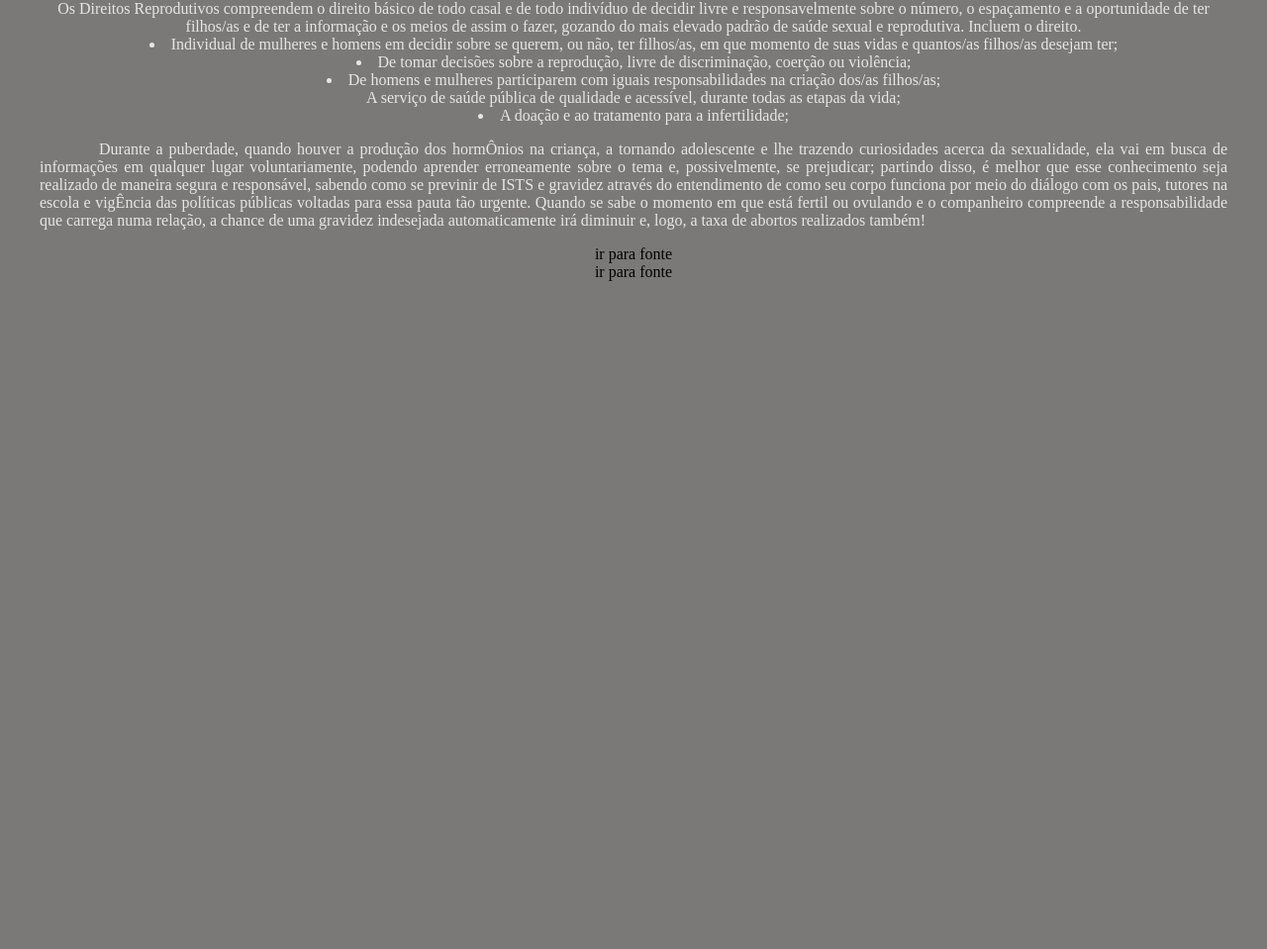
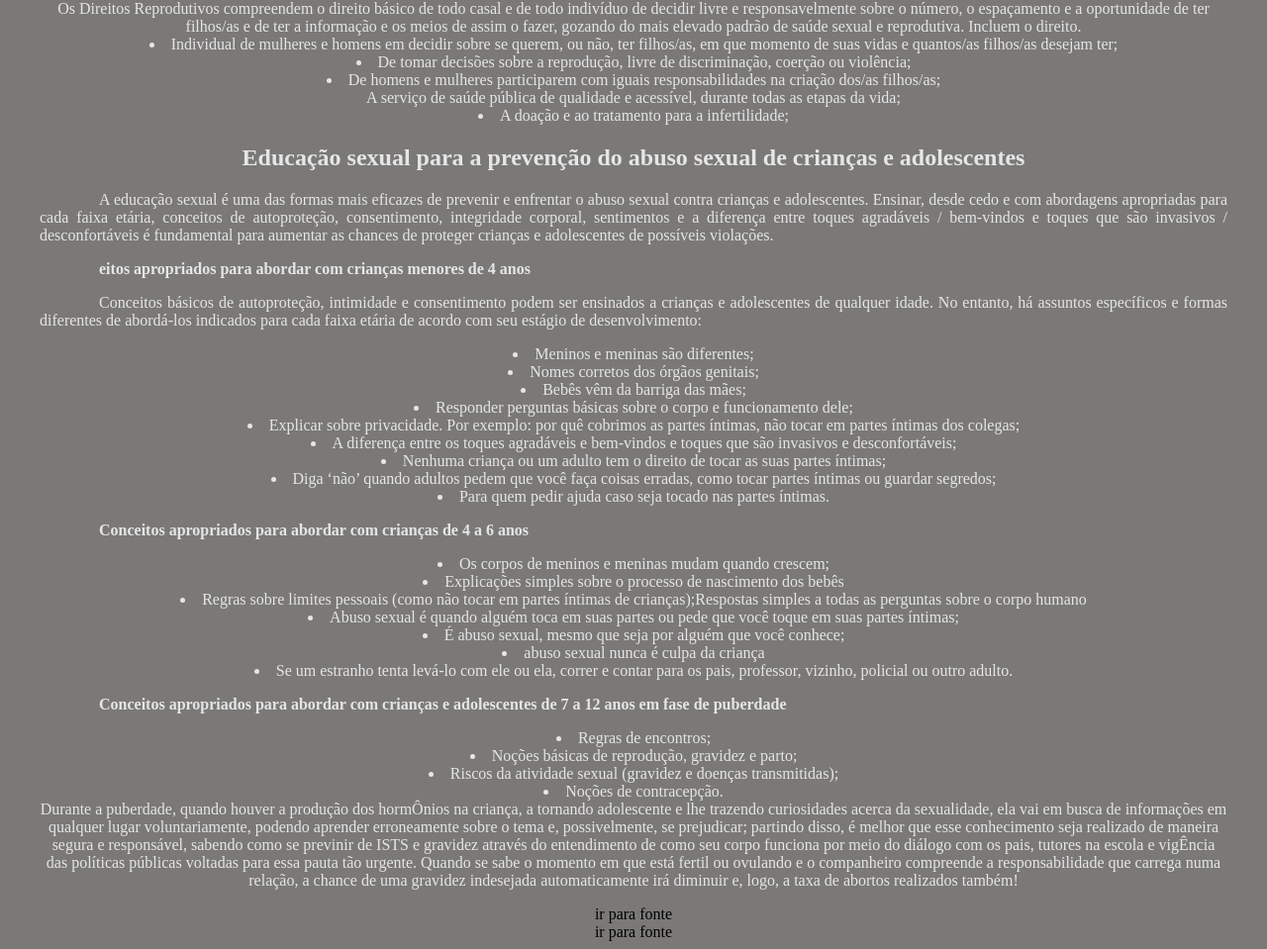
Before and after one commit to l4gertha/revistaomundo, a plain HTML site: page index.html in a window 1280 px wide. Shown: the part 8566-9525 px from the top of the page at 99% size. Before the commit the page ends 8858 px from the top, so only its background shows below. Drawn offline with Linux system fonts and the light colour scheme.

Commit message:
Update index.html

```diff
--- a/index.html
+++ b/index.html
@@ -587,9 +587,99 @@
       A serviço de saúde pública de qualidade e acessível, durante todas as etapas da vida;
       <li>
         A doação e ao tratamento para a infertilidade;
+
       </li>
 
+    <h2> Educação sexual para a prevenção do abuso sexual de crianças e adolescentes </h2>
+
+
+    <p>
+    A educação sexual é uma das formas mais eficazes de prevenir e enfrentar o abuso sexual contra crianças e adolescentes. Ensinar, desde cedo e com abordagens apropriadas para cada faixa etária, conceitos de autoproteção, consentimento, integridade corporal, sentimentos e a diferença entre toques agradáveis / bem-vindos e toques que são invasivos / desconfortáveis é fundamental para aumentar as chances de proteger crianças e adolescentes de possíveis violações.
+    </p>
+
+    <p> <b> eitos apropriados para abordar com crianças menores de 4 anos </b> </p>
+
+    <p> Conceitos básicos de autoproteção, intimidade e consentimento podem ser ensinados a crianças e adolescentes de qualquer idade. No entanto, há assuntos específicos e formas diferentes de abordá-los indicados para cada faixa etária de acordo com seu estágio de desenvolvimento:
+    </p>
+
+    <li>
+   Meninos e meninas são diferentes;
+    </li>
+    <li>
+Nomes corretos dos órgãos genitais;
+    </li>
+    <li>
+Bebês vêm da barriga das mães;
+    </li>
+    <li>
+Responder perguntas básicas sobre o corpo e funcionamento dele;
+    </li>
+    <li>
+Explicar sobre privacidade. Por exemplo: por quê cobrimos as partes íntimas, não tocar em partes íntimas dos colegas;
+    </li>
+    <li>
+A diferença entre os toques agradáveis e bem-vindos e toques que são invasivos e desconfortáveis;
+    </li>
+    <li>
+Nenhuma criança ou um adulto tem o direito de tocar as suas partes íntimas;
+    </li>
+    <li>
+Diga ‘não’ quando adultos pedem que você faça coisas erradas, como tocar partes íntimas ou guardar segredos;
+    </li>
+    <li>
+Para quem pedir ajuda caso seja tocado nas partes íntimas.
+    </li>
+
+    <p>
+      <b>
+        Conceitos apropriados para abordar com crianças de 4 a 6 anos
+      </b>
+    </p>
+
+
+
+     <li>
+       Os corpos de meninos e meninas mudam quando crescem;
+    </li>
+    <li>
+        Explicações simples sobre o processo de nascimento dos bebês
+    </li>
+    <li>
+      Regras sobre limites pessoais (como não tocar em partes íntimas de crianças);Respostas simples a todas as perguntas sobre o corpo humano
+      </li>
+    <li>
+Abuso sexual é quando alguém toca em suas partes ou pede que você toque em suas partes íntimas;
+    </li>
+     <li>
+       É abuso sexual, mesmo que seja por alguém que você conhece;
+    </li>
+    <li>
+      abuso sexual nunca é culpa da criança
+    </li>
+    <li>
+Se um estranho tenta levá-lo com ele ou ela, correr e contar para os pais, professor, vizinho, policial ou outro adulto.
+    </li>
+
+<p>
+      <b>
+        Conceitos apropriados para abordar com crianças e adolescentes de 7 a 12 anos em fase de puberdade
+      </b>
+    </p>
       <p>
+
+        <li>
+          Regras de encontros;
+        </li>
+        <li>
+Noções básicas de reprodução, gravidez e parto;
+        </li>
+        <li>
+Riscos da atividade sexual (gravidez e doenças transmitidas);
+        </li>
+        <li>
+Noções de contracepção.
+        </li>
+
         Durante a puberdade, quando houver a produção dos hormÔnios na criança, a tornando adolescente e lhe trazendo
         curiosidades acerca da sexualidade, ela vai em busca de informações em qualquer lugar voluntariamente, podendo
         aprender erroneamente sobre o tema e, possivelmente, se prejudicar; partindo disso, é melhor que esse conhecimento seja realizado de maneira segura e responsável,
```
